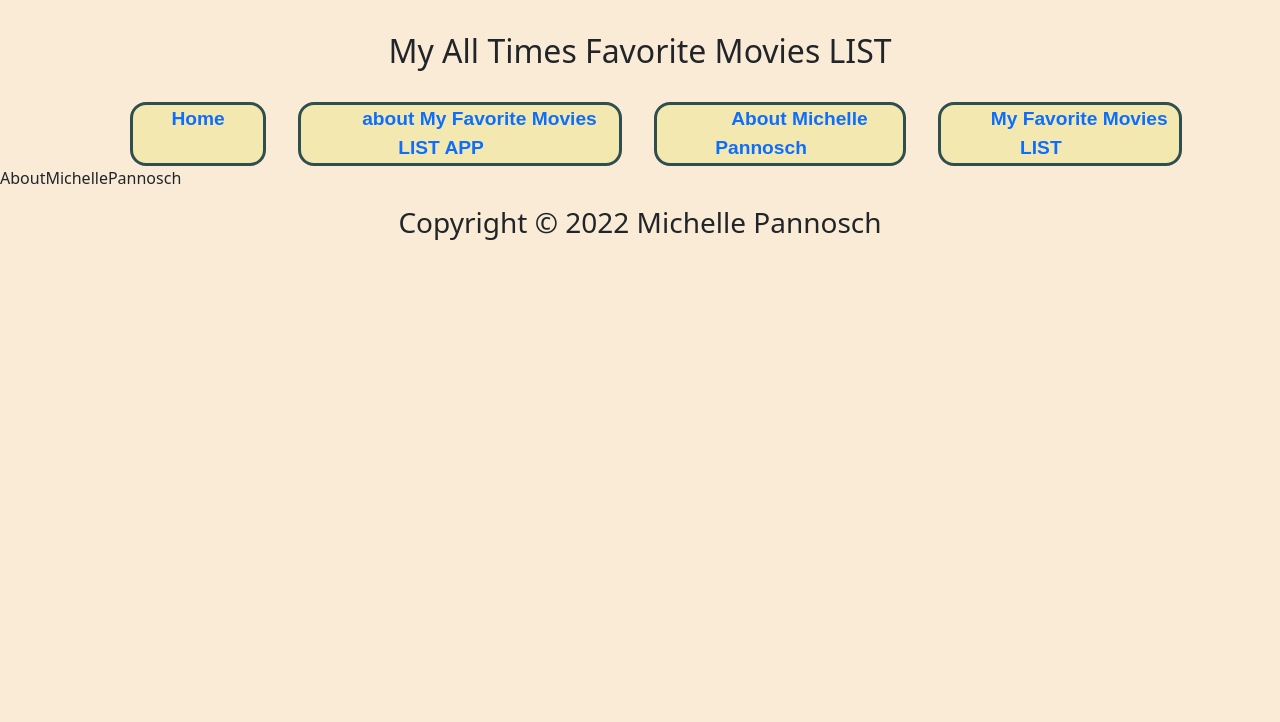
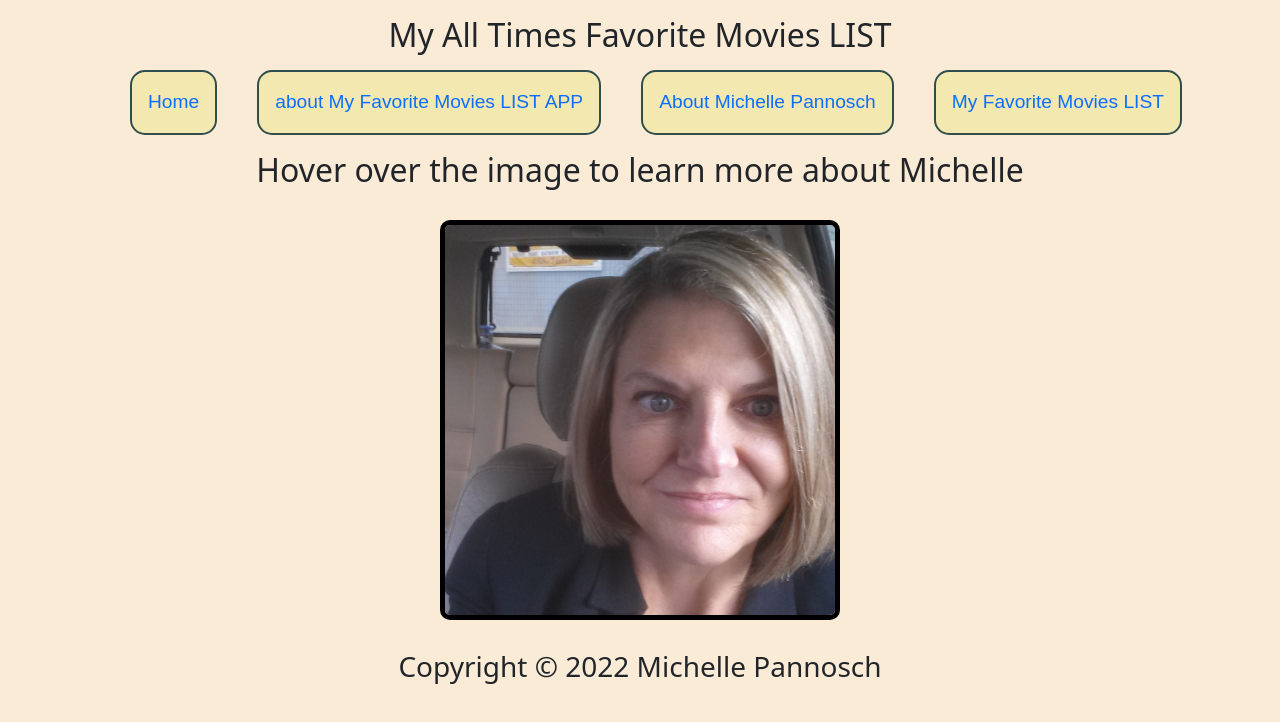
Before and after one commit to CoderMichelle/VideoFavoritesList-frontend, a React app: page /aboutMichellePannosch in a window 1280 px wide. Built offline with nearby package versions, Linux system fonts and the light colour scheme.

Commit message:
adds flipcard about me, center text about, change css for Header nav bar, tested - works

```diff
--- a/src/components/About.js
+++ b/src/components/About.js
@@ -1,9 +1,12 @@
 import React, { Component } from 'react';
+import Container from 'react-bootstrap/Container';
 
 class About extends Component {
   render() {
     return (
-      <div>About</div>
+      <Container fluid='md' maxwidth='sm'>
+        <h1>About</h1>
+      </Container >
     );
   }
 }
--- a/src/components/AboutMichellePannosch.js
+++ b/src/components/AboutMichellePannosch.js
@@ -1,11 +1,61 @@
-import React, { Component } from 'react';
+import React from 'react';
+// import { Container, Spinner } from 'react-bootstrap';
+// import { useAuth0 } from '@auth0/auth0-react';
+import { Container } from 'react-bootstrap';
+import github from '../assets/gh.png';
+import linkedin from '../assets/li.png';
+import '../style/AboutMichellePannosch.css';
 
-class AboutMichellePannosch extends Component {
-  render() {
-    return (
-      <div>AboutMichellePannosch</div>
-    );
-  }
-}
+const AboutMichellePannosch = () => {
+  // const { isAuthenticated, isLoading } = useAuth0();
+  // if (isLoading) {
+  //   return <Spinner animation='border' />;
+  // }
+
+  return (
+    // isAuthenticated && (
+    <Container fluid='md' maxwidth='sm'>
+      <h2>Hover over the image to learn more about Michelle</h2>
+      <section className='about-us-wrapper'>
+        <div className='about-card-container'>
+          <div className='about-card'>
+            <div className='side Michelle_001'></div>
+            <div className='side back'>
+              <div>
+                <h3>About Michelle the software developer</h3>
+                <p>
+                  Fullstack JavaScript developer with a background in
+                  Hospitality Management. Passionate about writing accessible,
+                  intuitive, and easy to read code. I want to build products
+                  that are inspiring, improving the lives of people and are
+                  future forward.
+                </p>
+              </div>
+              <div className='connect'>
+                <a
+                  href='https://github.com/CoderMichelle'
+                  alt='Michelle`s github'
+                  target='_blank'
+                  rel='noopener noreferrer'
+                >
+                  <img className='social-icon' src={github} alt='github' />
+                </a>
+                <a
+                  href='https://www.linkedin.com/in/michelle-pannosch/'
+                  alt='Michelle`s linkedIn'
+                  target='_blank'
+                  rel='noopener noreferrer'
+                >
+                  <img className='social-icon' src={linkedin} alt='linkedin' />
+                </a>
+              </div>
+            </div>
+          </div>
+        </div>
+      </section>
+    </Container>
+  );
+  // );
+};
 
 export default AboutMichellePannosch;
--- /dev/null
+++ b/src/style/AboutMichellePannosch.css
@@ -0,0 +1,99 @@
+/* =====ABOUT US CARD FLIP===== */
+h1,
+h2,
+h4 {
+  text-align: center;
+  margin: 0.5em 0;
+}
+
+h2 {
+  margin-bottom: 0;
+}
+
+.about-us-wrapper {
+  display: flex;
+  flex-direction: row;
+  flex-wrap: wrap;
+  justify-content: center;
+}
+
+.Michelle_001 {
+  background-image: url('../assets/Michelle_001.jpg');
+  background-size: cover;
+  border-radius: 5px;
+}
+
+.center {
+  display: flex;
+  justify-content: center;
+}
+.about-card-container {
+  height: 400px;
+  width: 400px;
+  margin: 30px;
+  perspective: 600;
+  position: relative;
+  justify-content: center;
+  display: flex;
+}
+.about-img {
+  height: 390px;
+  border-radius: 10px;
+}
+
+.about-card {
+  height: 100%;
+  position: absolute;
+  transform-style: preserve-3d;
+  transition: all 1s ease-in-out;
+  width: 100%;
+  border-radius: 10px;
+  border: thick black solid;
+  display: flex;
+}
+.about-card:hover {
+  transform: rotateY(180deg);
+}
+.about-card .side {
+  backface-visibility: hidden;
+  height: 100%;
+  position: absolute;
+  width: 100%;
+}
+.about-card .back {
+  transform: rotateY(180deg);
+  /* background: linear-gradient($purple, $yellow); */
+  background: linear-gradient(purple, khaki);
+  color: white;
+  padding: 10px;
+  position: relative;
+  font-size: 18px;
+  line-height: 24px;
+  text-align: justify;
+}
+
+.about-card h3 {
+  text-align: center;
+}
+
+.connect {
+  position: absolute;
+  bottom: 10px;
+  left: 120px;
+}
+
+img.social-icon {
+  transition: all 250ms;
+}
+
+img.social-icon:hover {
+  box-shadow: 0 0 55px 25px yellow;
+  border: solid 3px yellow;
+  border-radius: 50%;
+  opacity: 0.8;
+}
+
+.social-icon {
+  height: 40px;
+  margin: 8px;
+}
--- a/src/style/Footer.css
+++ b/src/style/Footer.css
@@ -1,4 +1,4 @@
 h3 {
   text-align: center;
-  margin: 1rem 0;
+  margin: 0;
 }
--- a/src/style/Header.css
+++ b/src/style/Header.css
@@ -1,7 +1,7 @@
 h1 {
   text-align: center;
   font-size: 2rem;
-  margin: 2rem;
+  margin: 1rem;
 }
 
 nav ul {
@@ -11,14 +11,15 @@ nav ul {
   justify-content: space-between;
   text-align: center;
   list-style: none;
-  border-radius: 1rem;
+  /* border-radius: 3px; */
 }
 
 nav ul li {
   margin: 0 1rem;
   background-color: rgba(240, 230, 140, 0.5);
-  border: 3px solid darkslategrey;
-  border-radius: 1rem;
+  border: 2px solid darkslategrey;
+  border-radius: 15px;
+  padding: 1em;
   text-align: center;
   /* padding: 1rem 2rem; */
   transition: all 400ms ease-in-out;
@@ -27,15 +28,15 @@ nav ul li {
 nav ul li:hover {
   background: linear-gradient(rgba(128, 0, 128, 0.5), rgba(240, 230, 140, 0.5));
   color: white;
-  border: 3px solid darkgrey;
+  border: 2px solid darkgrey;
 }
 
 nav ul li a {
   font-family: 'Arial';
   text-decoration: none;
   font-size: 1.2rem;
-  font-weight: bold;
-  padding: 2em;
+  /* font-weight: bold; */
+  padding: 0;
 
   /* color: navy; */
 }
```
Also changed, not shown: src/assets/Michelle_001.jpg (added), src/assets/gh.png (added), src/assets/li.png (added).
